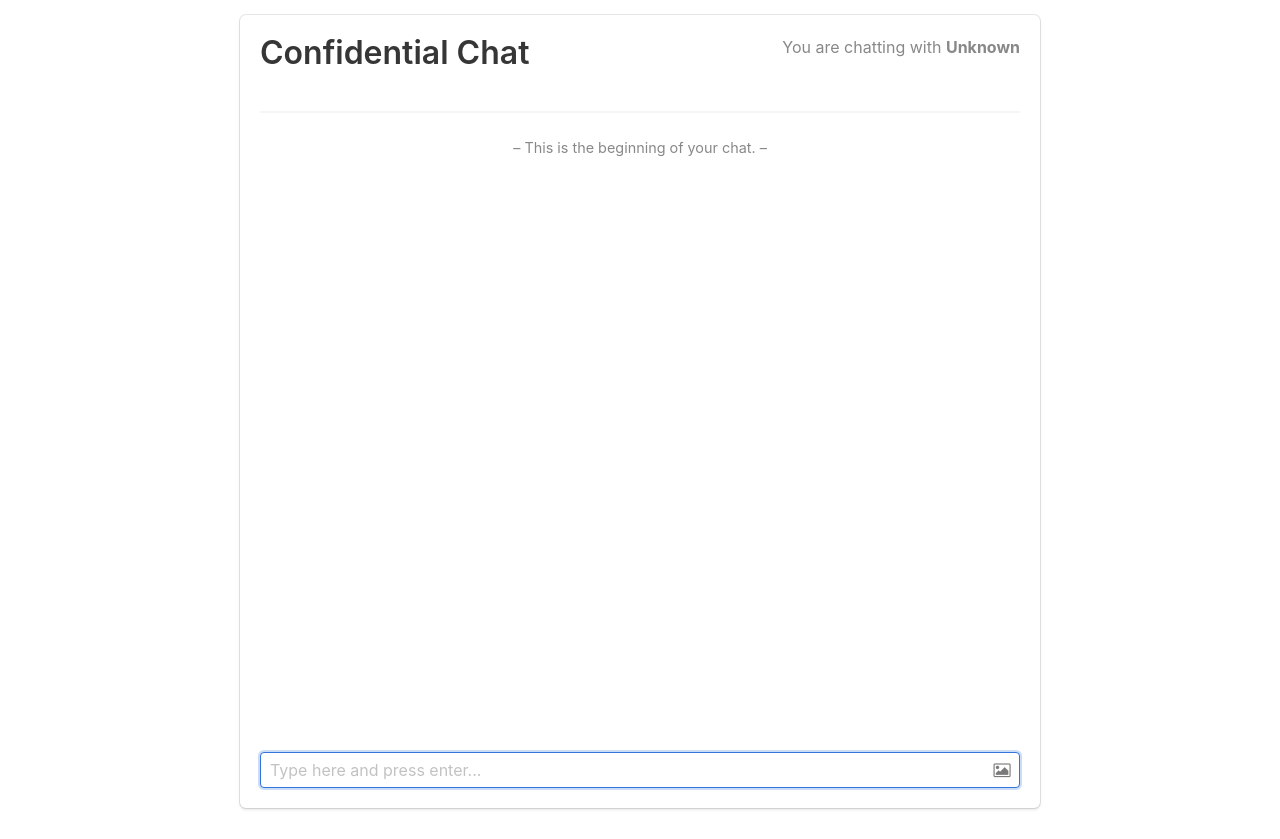
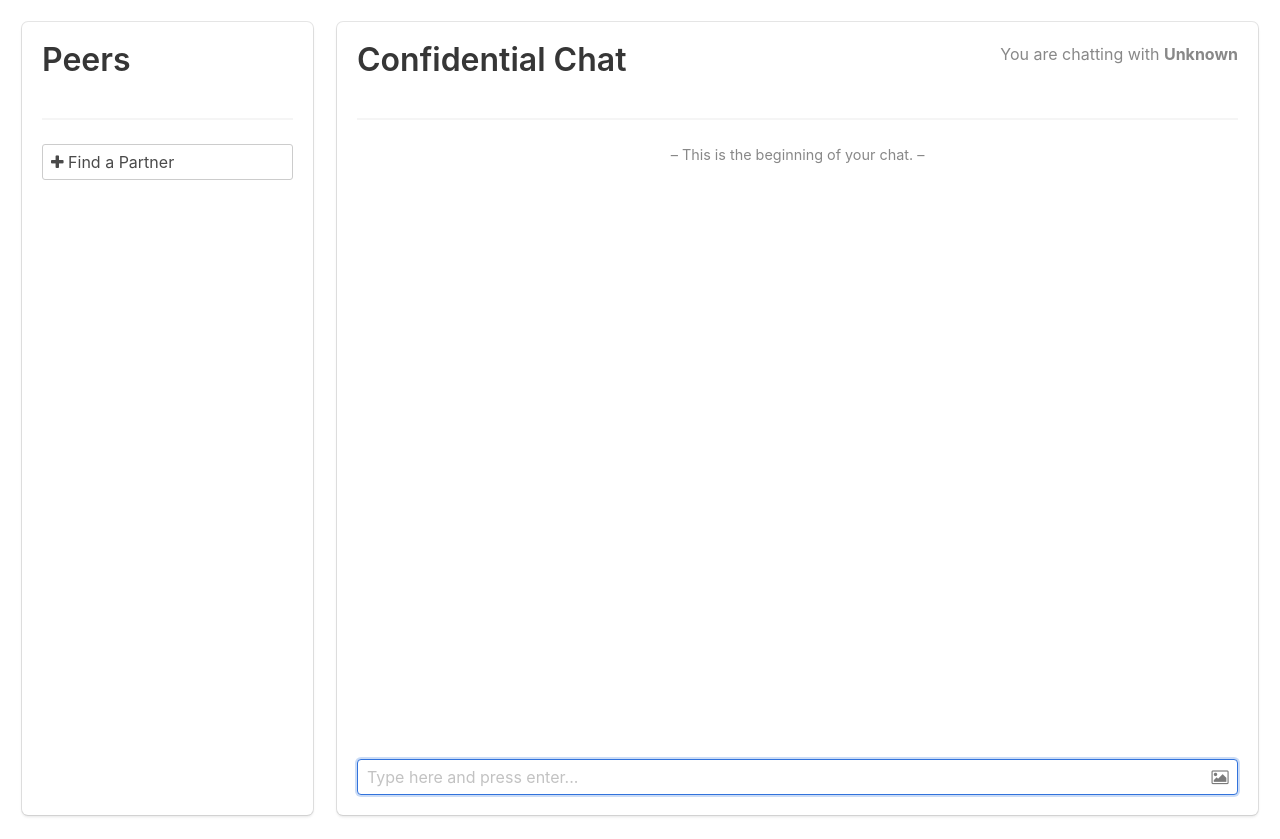
Before and after one commit to the-flying-circus/HackMIT2018, a Flask app: page /chat in a window 1280 px wide. Shown: the part 86-925 px from the top of the page. Before the commit the page ends 896 px from the top, so only its background shows below. Run offline with Flask 2, Linux system fonts and the light colour scheme; the visitor is signed in with stand-in values (Sample User, id 1); data that the repository does not hold is empty; some libraries are stand-ins or nearby versions.

Commit message:
add list of conversations

```diff
--- a/static/js/chat.js
+++ b/static/js/chat.js
@@ -3,6 +3,11 @@ $(document).ready(function() {
     var socket = io();
 
     $.get("/chat/conversations", function(data) {
+        $("#peers").children().remove();
+        data.data.forEach(function(item) {
+            $("#peers").append($("<div class='peer' />").text(item));
+        });
+
         if (data.data.length > 0) {
             currentRecipient = data.data[0];
 
--- a/templates/chat.html
+++ b/templates/chat.html
@@ -4,8 +4,37 @@
     <script src="{{ url_for('static', filename='js/chat.js') }}"></script>
 {% endblock %}
 
+{% block css %}
+    <style>
+    .columns {
+        margin: 10px;
+    }
+    .peer {
+        padding: 5px 8px;
+        border: 1px solid #ccc;
+        border-radius: 3px;
+        cursor: pointer;
+    }
+    .column .box {
+        min-height: 100%;
+    }
+    </style>
+{% endblock %}
+
 {% block content %}
-<div class="box" style="height: 100%; max-width: 800px; margin: 15px auto">
+<div class="columns">
+    <div class="column">
+        <div class="box">
+            <div class="is-clearfix">
+                <h1>Peers</h1>
+            </div>
+            <hr />
+            <div id="peers"></div>
+            <div class="peer"><i class="fa fa-plus"></i> Find a Partner</div>
+        </div>
+    </div>
+    <div class="column is-three-quarters">
+        <div class="box">
             <div class="is-clearfix">
                 <h1 class="is-pulled-left">Confidential Chat</h1>
                 <span style="color:#888" class="is-pulled-right">You are chatting with <b id="partner">Unknown</b></span>
@@ -21,5 +50,7 @@
                 </span>
             </div>
         </div>
+    </div>
+</div>
 <div id="gifs" class="box"></div>
 {% endblock %}
```
Lines whose indentation alone changed are shown as unchanged.
